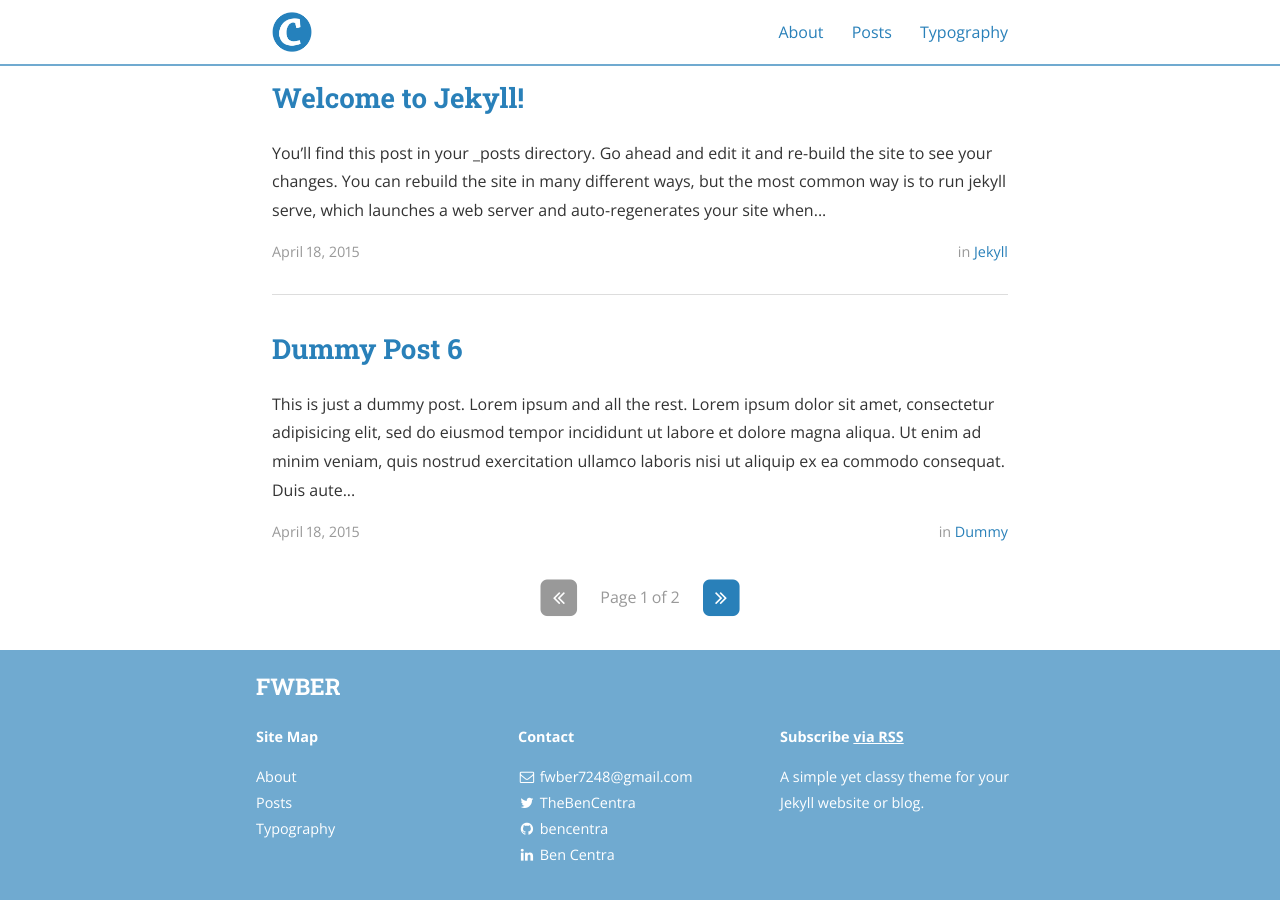
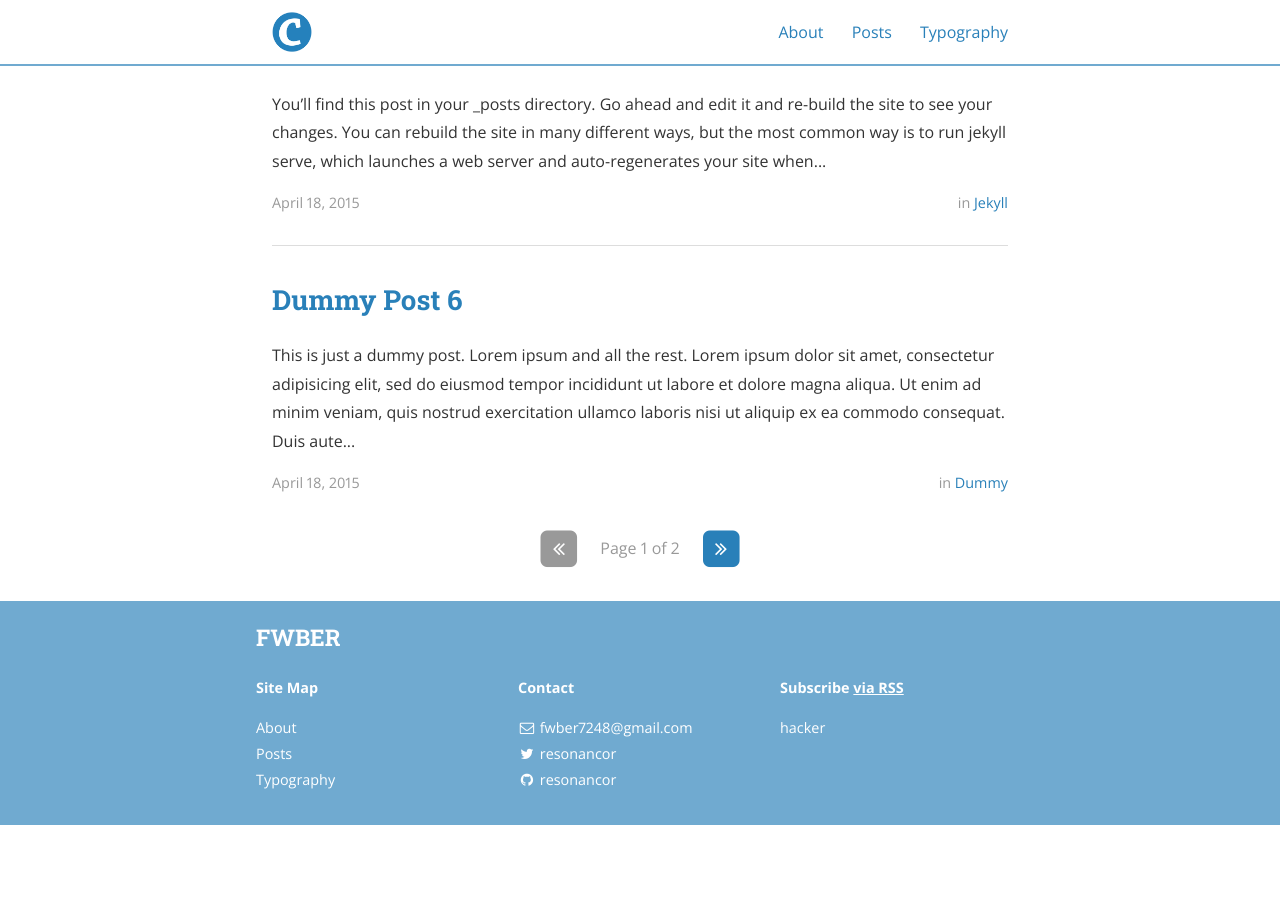
Before and after one commit to resonancor/resonancor.github.io, a Jekyll site: the page built from index.html, in a window 1280 px wide and 900 px high, scrolled down 1246 px. Built offline with Jekyll 4.4.1, drawn with Linux system fonts in a browser that asks for light colours; nearby versions of some CDN libraries; the list of posts is cut into pages by our own code; after the commit the page ends 2071 px from its top, so only the background shows below that; some of the changed text lies outside the part shown.

Commit message:
Update _config.yml

```diff
--- a/_config.yml
+++ b/_config.yml
@@ -10,11 +10,11 @@ exclude:
 
 # Site settings
 title: FWBER
-subtitle: "A simple yet classy theme for your Jekyll website or blog"
+subtitle: ""
 email: fwber7248@gmail.com
 name: resonancor
 description: >
-  A simple yet classy theme for your Jekyll website or blog.
+  hacker
 # Base URL of site (i.e. /blog). It should always start with a slash,
 # and never end with a slash. Set it to a blank value if hosting at the
 # root of your server.
@@ -78,44 +78,16 @@ descriptions:
 social:
   - name: Twitter
     icon: twitter
-    username: TheBenCentra
-    url: https://twitter.com/TheBenCentra
+    username: resonancor
+    url: https://twitter.com/resonancor
     desc: Follow me on Twitter
-    share: true
-
-  - name: Facebook
-    icon: facebook
-    username: thebencentra
-    url: ""
-    desc: Friend me on Facebook
     share: true
 
   - name: GitHub
     icon: github
-    username: bencentra
-    url: https://github.com/bencentra
+    username: resonancor
+    url: https://github.com/resonancor
     desc: Fork me on GitHub
-    share: false
-
-  - name: LinkedIn
-    icon: linkedin
-    username: Ben Centra
-    url: https://www.linkedin.com/pub/ben-centra/47/769/60a
-    desc: Connect with me on LinkedIn
-    share: true
-
-  - name: Google+
-    icon: google-plus
-    username: ""
-    url: ""
-    desc: Add me to your Circles
-    share: true
-
-  - name: YouTube
-    icon: youtube
-    username: ""
-    url: ""
-    desc: Subscribe on YouTube
     share: false
 
   - name: Instagram
```
